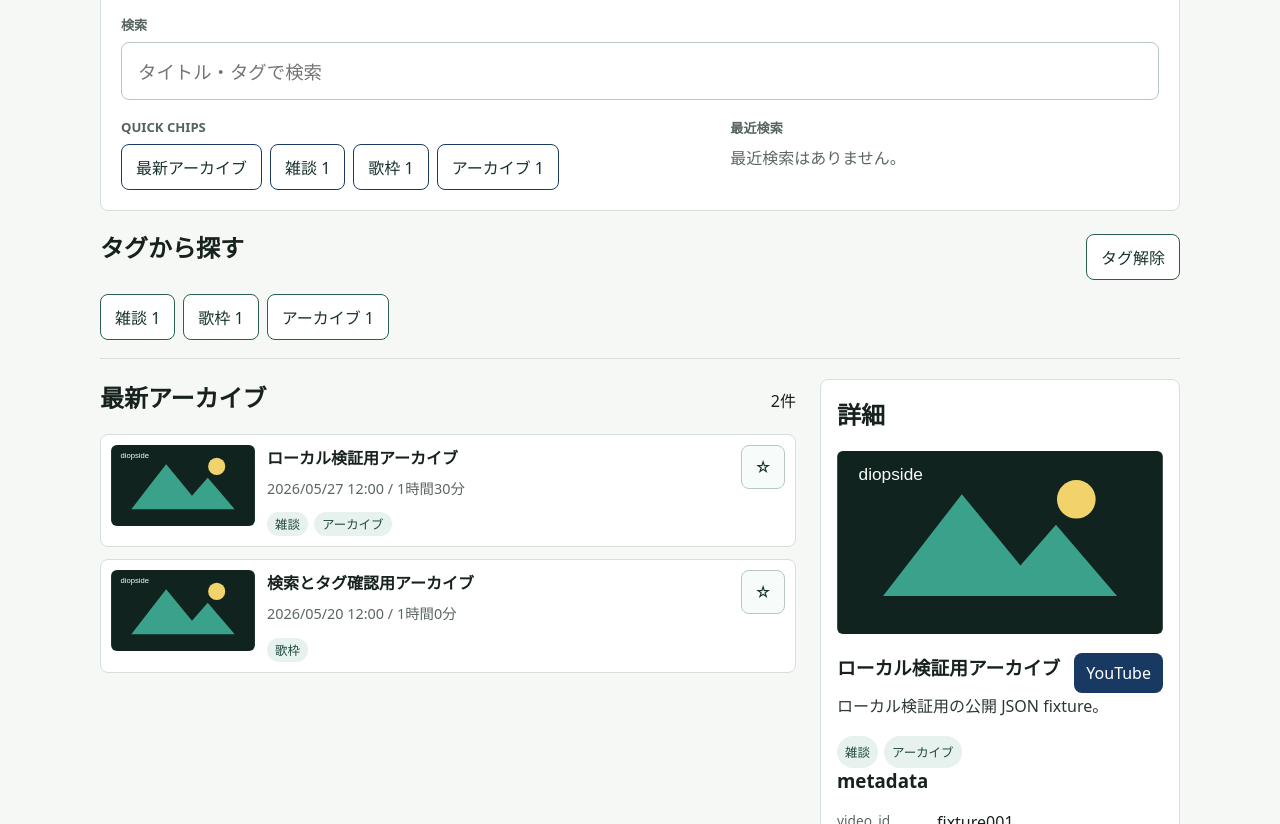
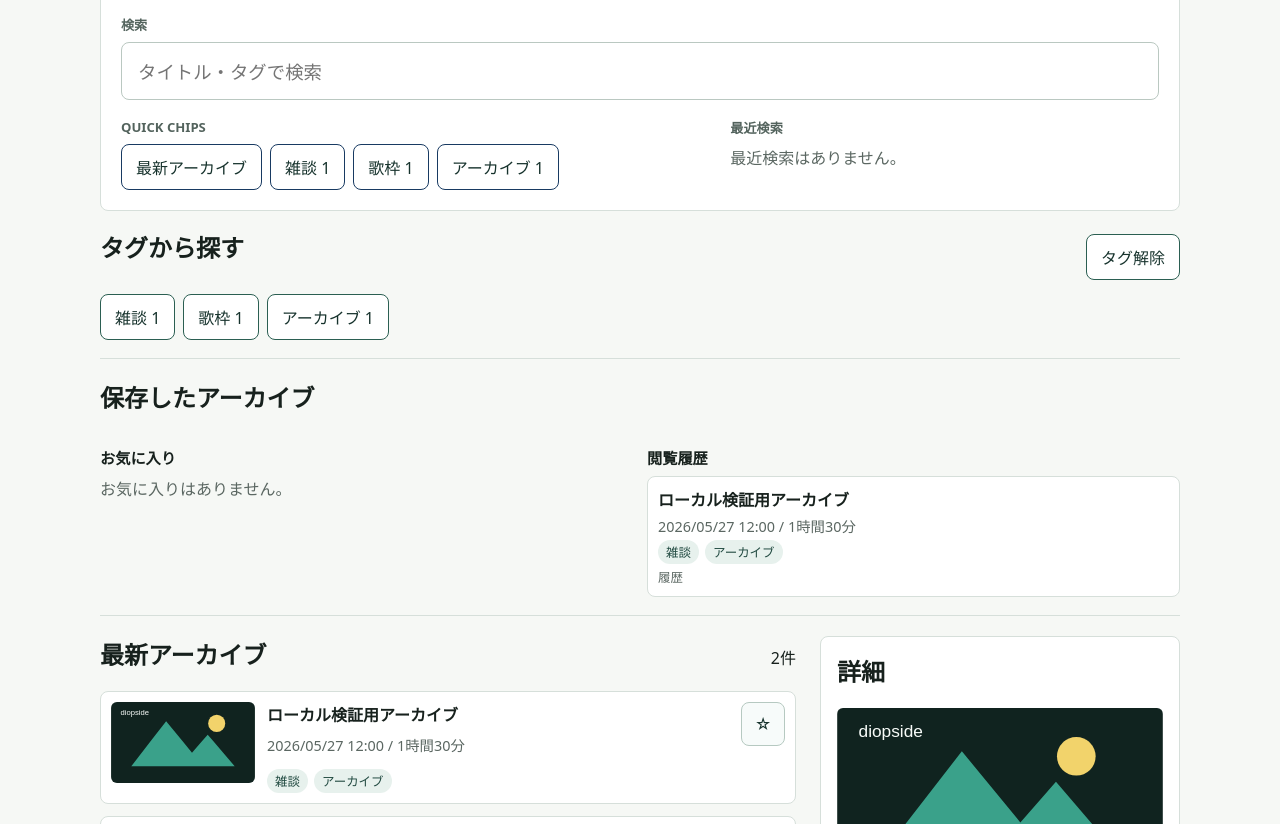
Before and after one commit to tsuji-tomonori/diopside-v5, a website: page apps/web/public/index.html in a window 1280 px wide. Shown: the part 276-1100 px from the top of the page. Drawn offline with Linux system fonts and the light colour scheme; files whose address does not match are found by name.

Commit message:
✨ feat(web): 履歴とお気に入りを再表示する (#28)
* ✨ feat(web): 履歴とお気に入りを再表示する

localStorageの履歴とお気に入りをpublic video listと照合して表示し、保存済みitemから詳細を開けるようにした。

検証: git diff --check / npm test / npm run build / npm run e2e:local

* ✅ chore(task): 履歴お気に入りタスクを完了

PR 作成後の受け入れ条件確認とセルフレビューコメントを記録し、task md を done に移動した。

```diff
--- a/apps/web/public/app.js
+++ b/apps/web/public/app.js
@@ -38,6 +38,8 @@ const els = {
   clearFilter: document.querySelector("#clearFilterButton"),
   quick: document.querySelector("#quickChips"),
   recent: document.querySelector("#recentSearches"),
+  favorites: document.querySelector("#favoriteVideos"),
+  history: document.querySelector("#historyVideos"),
   clearTag: document.querySelector("#clearTagButton"),
   admin: document.querySelector("#adminPanel"),
   adminResult: document.querySelector("#adminResult"),
@@ -211,6 +213,26 @@ const renderList = () => {
   }
 };
 
+const videosByIds = (ids) => ids.map((id) => state.videos.find((video) => video.video_id === id)).filter(Boolean);
+
+const savedButton = (video, mode) => el("button", { type: "button", class: "saved-item", onclick: () => showDetail(video) }, [
+  el("span", { class: "saved-title", text: video.title }),
+  el("span", { class: "detail-meta", text: `${fmtDate(video.published_at)} / ${fmtDuration(video.duration_sec)}` }),
+  el("span", { class: "tag-row" }, (video.tags || []).slice(0, 3).map((tag) => el("span", { class: "tag-pill", text: tag }))),
+  mode === "favorite" ? el("span", { class: "saved-marker", text: "お気に入り" }) : el("span", { class: "saved-marker", text: "履歴" })
+]);
+
+const renderSaved = () => {
+  const favorites = videosByIds(state.favorites);
+  const history = videosByIds(state.history);
+  els.favorites.replaceChildren(
+    ...(favorites.length ? favorites.map((video) => savedButton(video, "favorite")) : [el("p", { class: "empty-state", text: "お気に入りはありません。" })])
+  );
+  els.history.replaceChildren(
+    ...(history.length ? history.map((video) => savedButton(video, "history")) : [el("p", { class: "empty-state", text: "閲覧履歴はありません。" })])
+  );
+};
+
 const showDetail = async (video) => {
   els.detail.replaceChildren(el("p", { text: "読み込み中" }));
   const detail = await json(video.detail_path);
@@ -271,11 +293,13 @@ const toggleFavorite = (videoId) => {
   state.favorites = state.favorites.includes(videoId) ? state.favorites.filter((id) => id !== videoId) : [videoId, ...state.favorites];
   store.set("favorites", state.favorites);
   renderList();
+  renderSaved();
 };
 
 const rememberHistory = (videoId) => {
   state.history = [videoId, ...state.history.filter((id) => id !== videoId)].slice(0, 20);
   store.set("history", state.history);
+  renderSaved();
 };
 
 const selectTag = (tag) => {
@@ -313,6 +337,7 @@ const render = () => {
   renderQuick();
   renderTags();
   renderRecent();
+  renderSaved();
   renderList();
 };
 
--- a/apps/web/public/index.html
+++ b/apps/web/public/index.html
@@ -47,6 +47,21 @@
           <button type="button" id="clearTagButton">タグ解除</button>
         </div>
         <div id="tagFilters" class="chips tag-chips" aria-label="タグ"></div>
+      </section>
+      <section class="saved-nav" aria-labelledby="savedNavTitle">
+        <div class="section-title">
+          <h2 id="savedNavTitle">保存したアーカイブ</h2>
+        </div>
+        <div class="saved-grid">
+          <section aria-labelledby="favoritesTitle">
+            <h3 id="favoritesTitle">お気に入り</h3>
+            <div id="favoriteVideos" class="saved-list"></div>
+          </section>
+          <section aria-labelledby="historyTitle">
+            <h3 id="historyTitle">閲覧履歴</h3>
+            <div id="historyVideos" class="saved-list"></div>
+          </section>
+        </div>
       </section>
       <section class="content-grid">
         <div>
--- a/apps/web/public/styles.css
+++ b/apps/web/public/styles.css
@@ -188,6 +188,49 @@ select {
 
 .tag-chips button {
   min-height: 44px;
+}
+
+.saved-nav {
+  border-bottom: 1px solid #d6dfda;
+  display: grid;
+  gap: 12px;
+  margin-bottom: 20px;
+  padding-bottom: 18px;
+}
+
+.saved-grid {
+  display: grid;
+  gap: 14px;
+  grid-template-columns: repeat(2, minmax(0, 1fr));
+}
+
+.saved-grid h3 {
+  font-size: 0.95rem;
+  margin-bottom: 8px;
+}
+
+.saved-list {
+  display: grid;
+  gap: 8px;
+}
+
+.saved-item {
+  background: #ffffff;
+  border-color: #d6dfda;
+  display: grid;
+  gap: 4px;
+  min-height: 44px;
+  padding: 10px;
+  text-align: left;
+}
+
+.saved-title {
+  font-weight: 700;
+}
+
+.saved-marker {
+  color: #5b6762;
+  font-size: 0.78rem;
 }
 
 .content-grid {
@@ -486,6 +529,10 @@ select:focus-visible {
     grid-template-columns: 1fr;
   }
 
+  .saved-grid {
+    grid-template-columns: 1fr;
+  }
+
   .detail-pane {
     min-height: auto;
   }
```
Also changed, not shown: reports/working/20260529-1345-history-favorites-ui-report.md (added, +50 -0 lines), tasks/done/20260529-1345-history-favorites-ui.md (added, +68 -0 lines).
